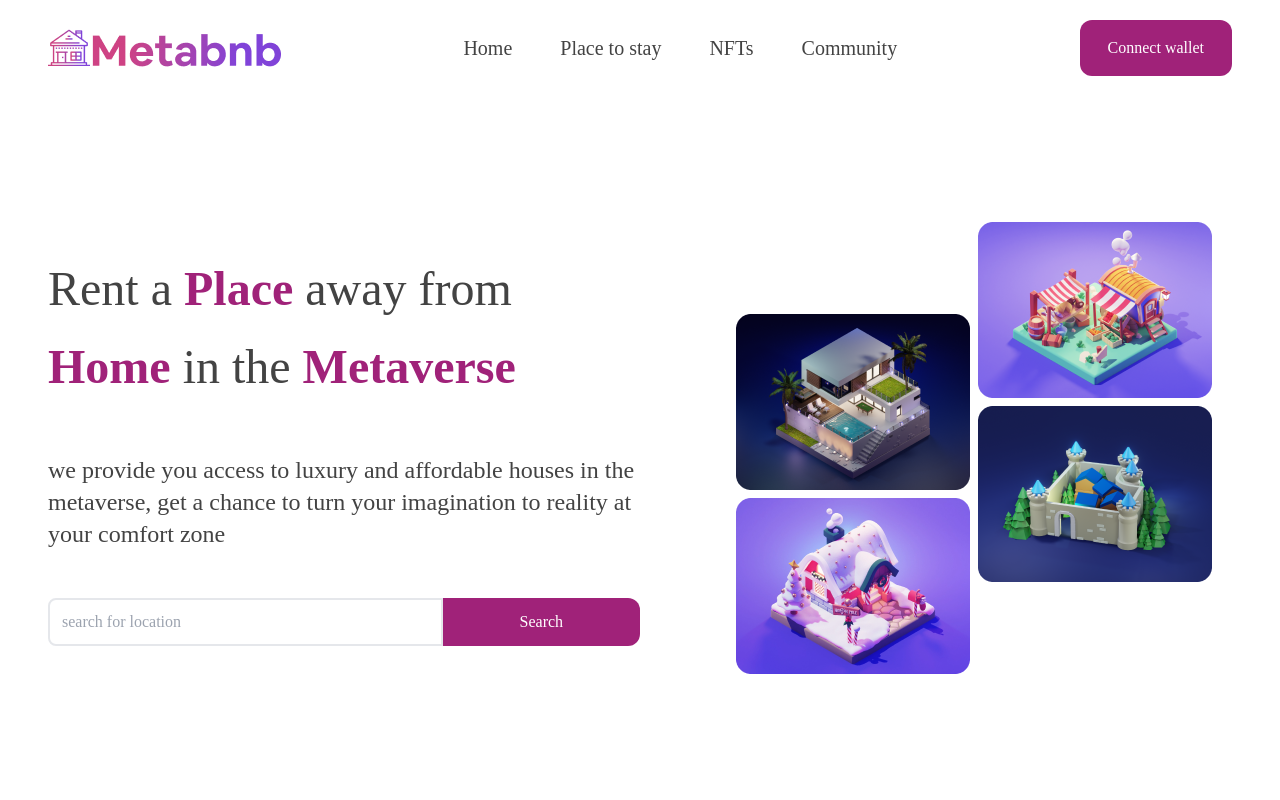
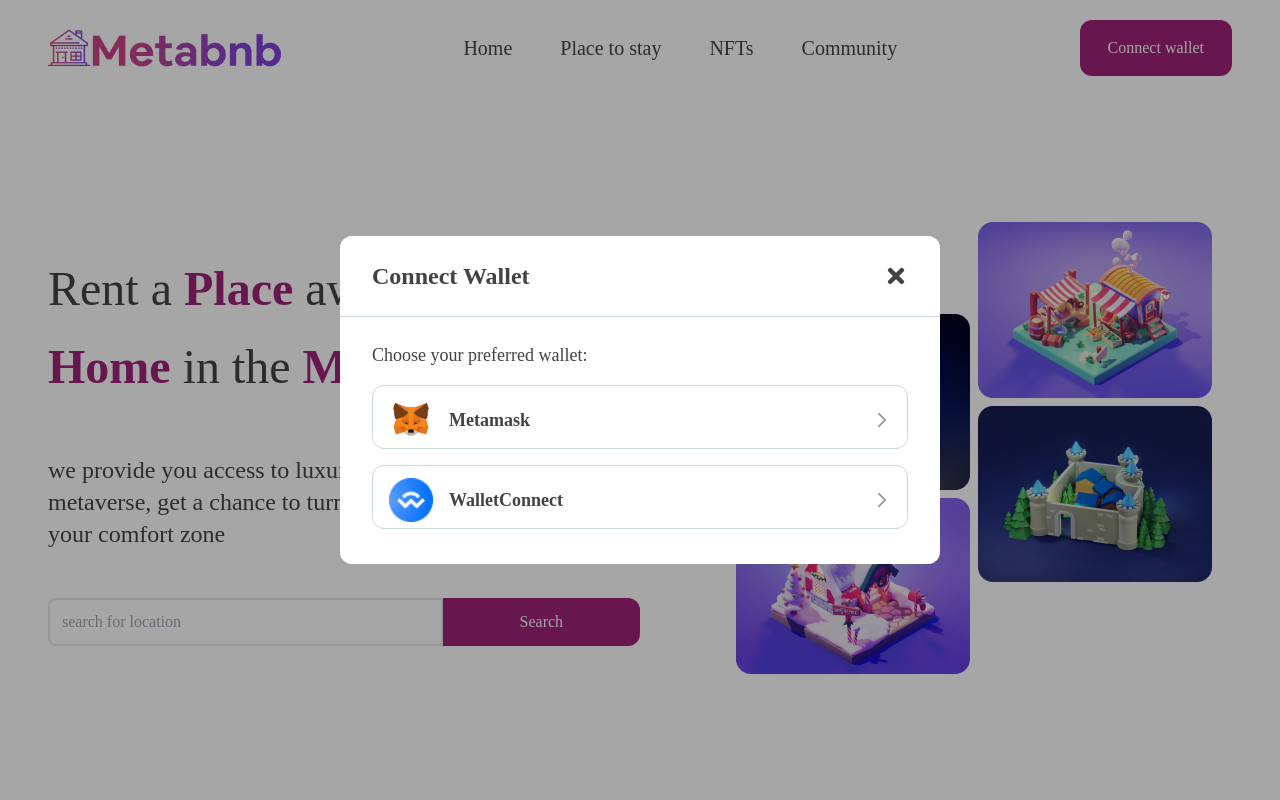
Before and after one commit to ayowayne123/Metabnb, a React (Create React App) app: page / in a window 1280 px wide. Both pictures are taken after a click on the button "Connect wallet". Shown: the top 800 px of the page. Built offline with nearby package versions, Linux system fonts and the light colour scheme; a web font is replaced by a local one.

Commit message:
Feat: added modal

```diff
--- a/src/components/Nav.jsx
+++ b/src/components/Nav.jsx
@@ -1,7 +1,10 @@
-import React from 'react'
+import React, {useState} from 'react'
 import Logo from '../images/Metabnb.png'
+import Wallet from './Wallet'
 
 function Nav() {
+
+  const [walletOpen, setWalletOpen] = useState(false)
   return (
     <div className='container text-blacktext'>
         <div className='h-24 hidden lg:flex flex-row items-center justify-between'>
@@ -16,7 +19,8 @@
 
             </div>
             <div>
-                <button className='py-4 px-7 bg-pink-grad text-base  text-white rounded-xl'> Connect wallet</button>
+                <button onClick={()=> setWalletOpen(true)} className='py-4 px-7 bg-pink-grad text-base  text-white rounded-xl'> Connect wallet</button>
+                <Wallet open={walletOpen} onClose={()=>setWalletOpen(false)}/>
             </div>
         </div>
     </div>
--- /dev/null
+++ b/src/components/Wallet.js
@@ -0,0 +1,46 @@
+import React from 'react'
+import {FaTimes, } from "react-icons/fa";
+import {MdArrowForwardIos} from "react-icons/md";
+import metamasklogo from '../images/metamasklogo.png'
+import WalletConnectlogo from '../images/WalletConnectlogo.png'
+
+function Wallet({open,onClose}) {
+
+    if(!open) return null
+  return (
+    <div onClick={onClose} className='fixed flex flex-col justify-center z-10 h-screen w-full bg-[#00000059] top-0 left-0 right-0 overflow-hidden'>
+        <div onClick={(e) => {e.stopPropagation()}} className='place-self-center h-[328px] w-[600px] bg-white rounded-xl py-6 '>
+            <div className='px-8 '>
+            <span className=' text-2xl font-bold flex flex-row items-center justify-between'>
+            <span> Connect Wallet </span>
+            <span className='cursor-pointer'><FaTimes onClick={onClose}/> </span>
+             </span>
+            </div>
+            <div className='border-b border-b-[#CFD8DC] my-6'> </div>
+            <div className='px-8 gap-4 flex flex-col'>
+            <span className='text-lg'> Choose your preferred wallet:</span>
+            <span className='border-[#CFD8DC] border rounded-[12px] text-lg h-16 w-[536px] py-3 px-4 '>
+            <span className='flex-row flex justify-between items-center'>
+            <span className='flex items-center  font-semibold gap-4'>
+            <img src={metamasklogo} width={44} alt='Logo'/>  <span>Metamask </span> </span>
+            <span className='text-[#959DA6]'><MdArrowForwardIos/> </span>
+             </span>
+                 </span>
+                 <span className='border-[#CFD8DC] border rounded-[12px] text-lg h-16 w-[536px] py-3 px-4 '>
+            <span className='flex-row flex justify-between items-center'>
+            <span className='flex items-center  font-semibold gap-4'>
+            <img src={WalletConnectlogo} width={44} alt='Logo'/>  <span>WalletConnect </span> </span>
+            <span className='text-[#959DA6]'><MdArrowForwardIos/> </span>
+             </span>
+                 </span>
+
+             </div>
+
+
+             </div>
+
+    </div>
+  )
+}
+
+export default Wallet
```
Also changed, not shown: src/images/WalletConnectlogo.png (added), src/images/metamasklogo.png (added).
